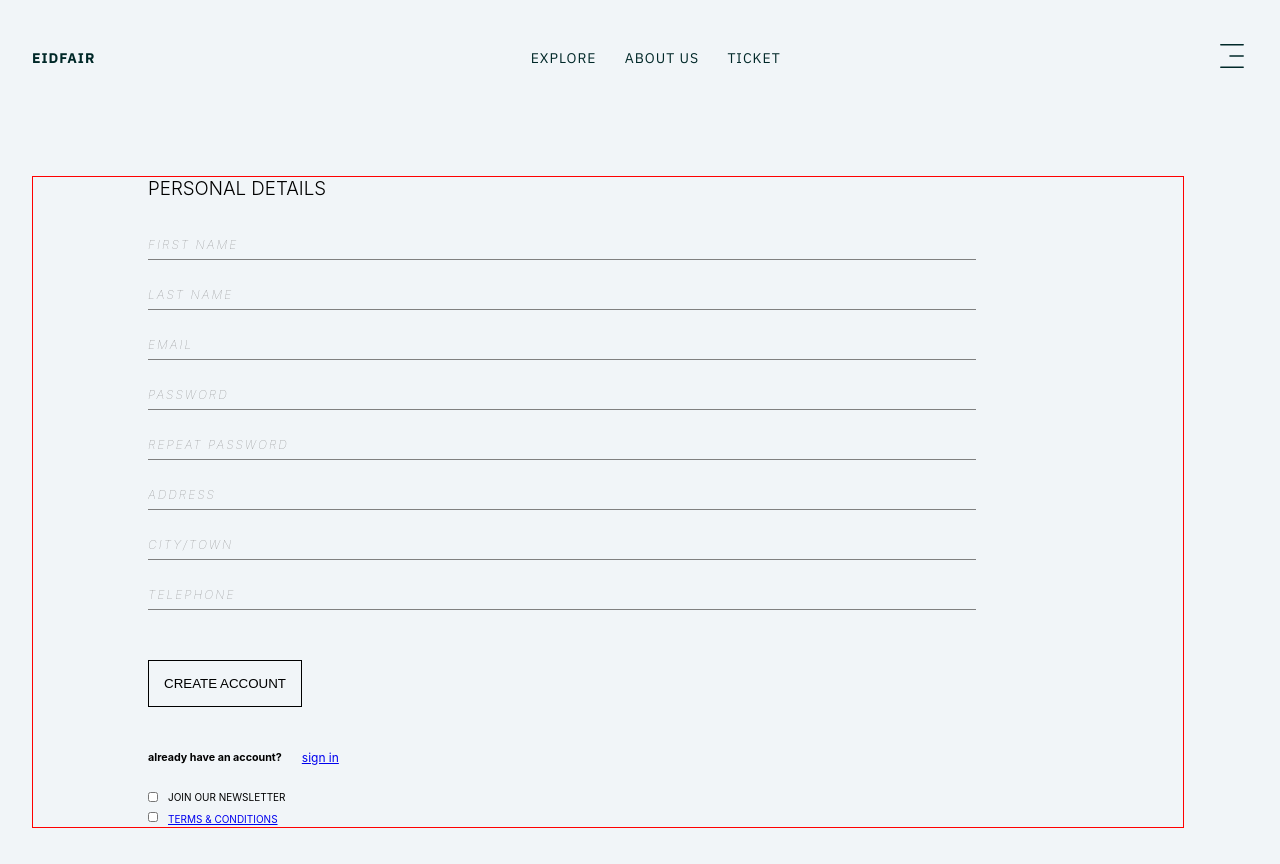
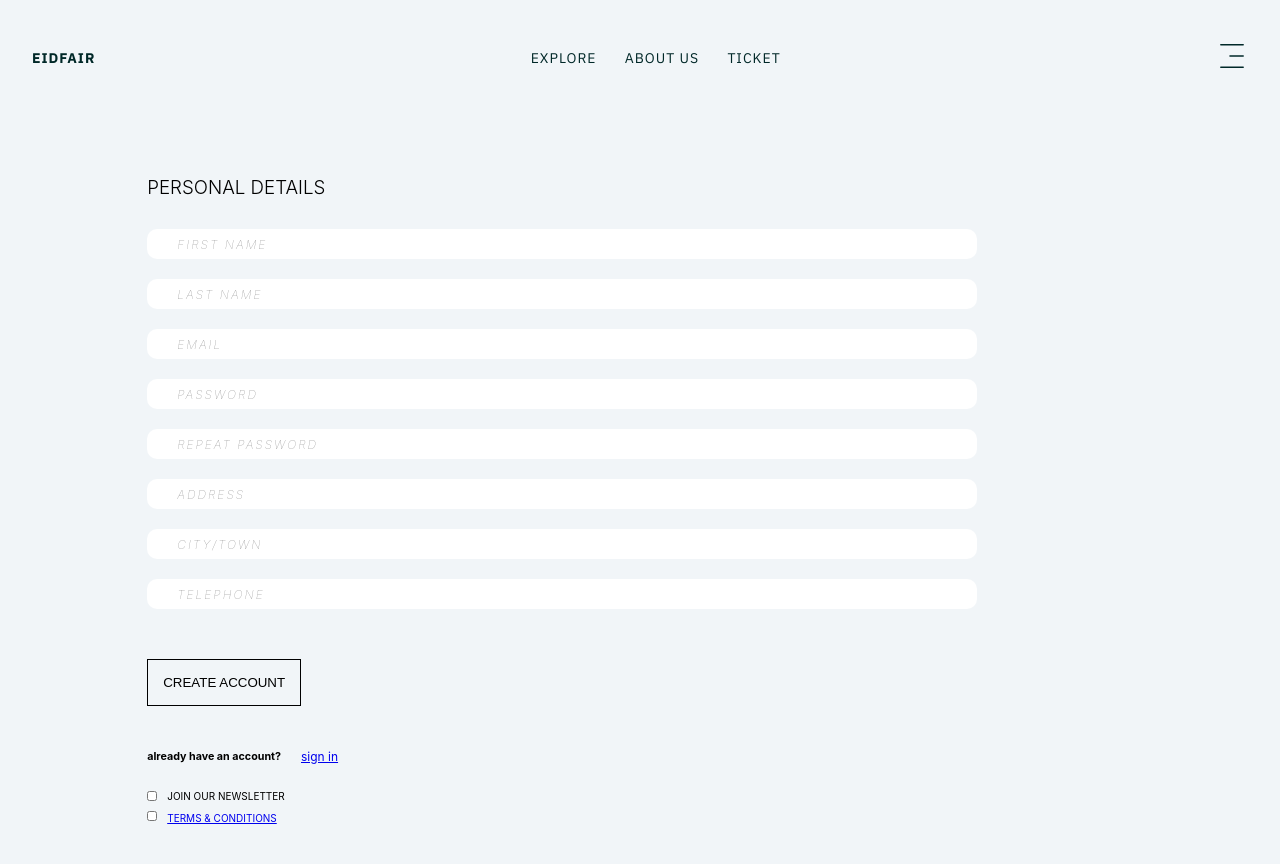
Before and after one commit to 7sololade/dynamic-muslims, a React (Create React App) app: page /signupPage in a window 1280 px wide. Shown: the top 864 px of the page. Built offline with nearby package versions, Linux system fonts and the light colour scheme; a web font is replaced by a local one.

Commit message:
changes in signup page

```diff
--- a/src/styles/Signup.css
+++ b/src/styles/Signup.css
@@ -11,7 +11,7 @@ font-family: 'Cabinet Grotesk', sans-serif; */
     margin: 100px auto  500px;
     display: flex;
     flex-direction: column;
-    border: 1px solid red;
+    /* border: 1px solid red; */
     align-items: flex-start;
     justify-content: center;
     font-family: 'Satoshi', sans-serif !important;
@@ -42,10 +42,12 @@ font-family: 'Cabinet Grotesk', sans-serif; */
     width: 90%;
     display: block;
     border: none;
-    background-color: transparent;
+    /* background-color: gray; */
     height: 30px;
     margin: 20px 0;
-    border-bottom: 1px solid gray;
+    border-radius: 10px;
+    text-indent: 30px;
+    /* border-bottom: 1px solid gray; */
     &:focus {
         outline: none;
         background-color: transparent;
```
